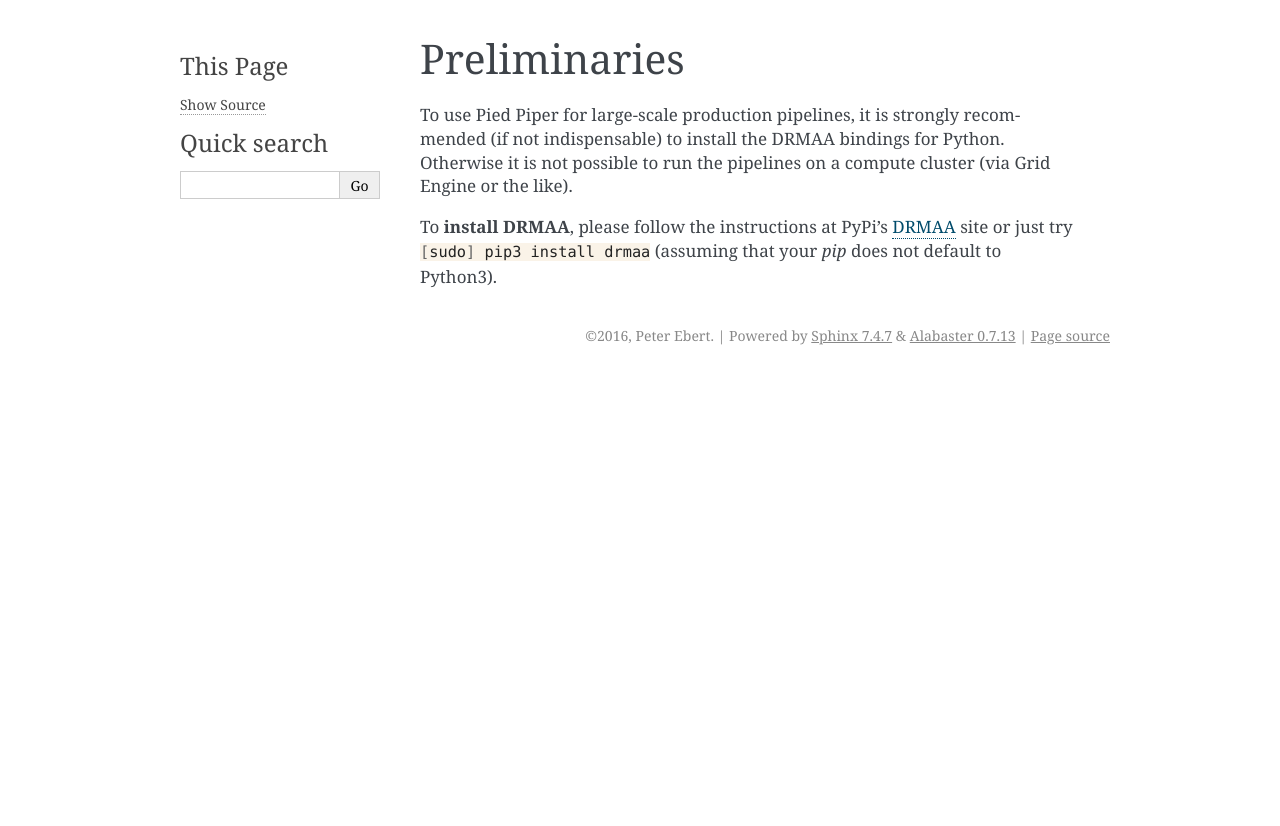
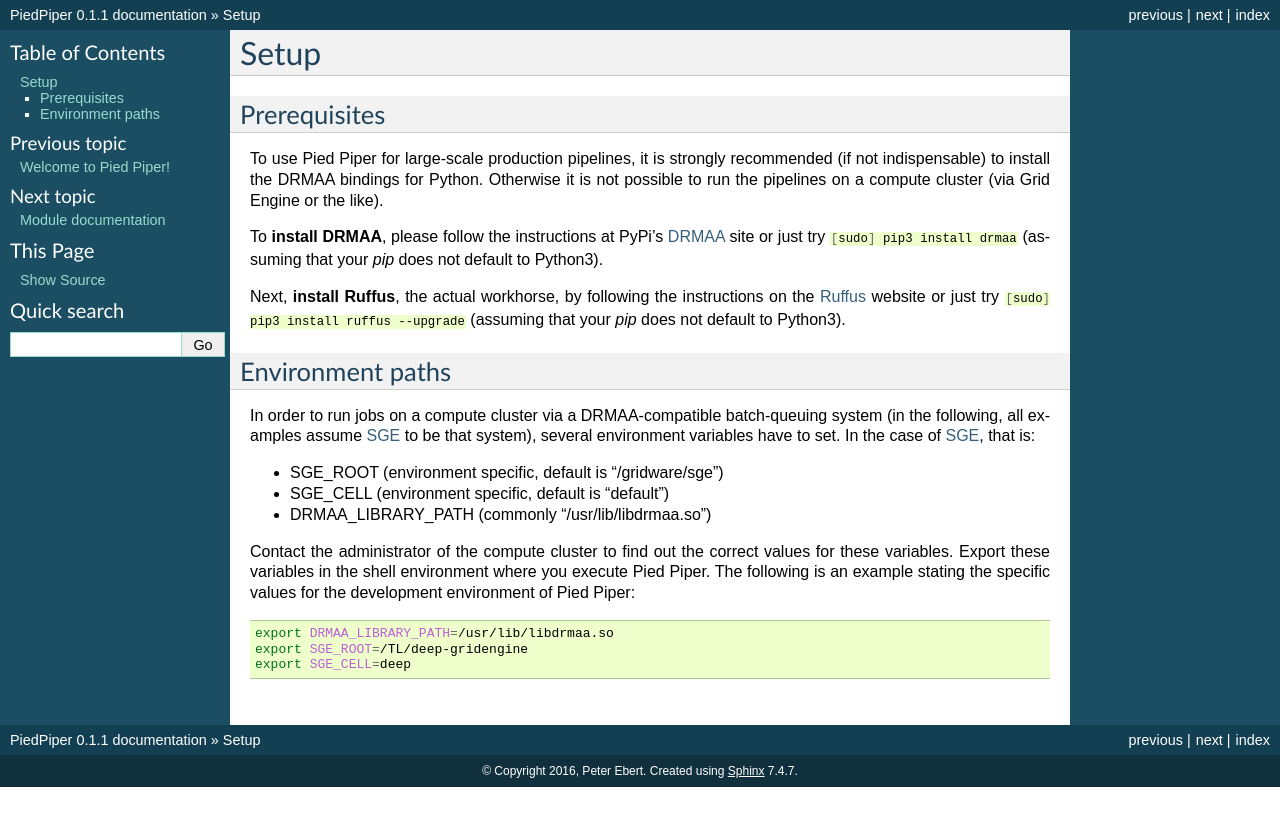
Before and after one commit to ptrebert/piedpiper, a Sphinx documentation site: the page built from docs/source/setup.rst, in a window 1280 px wide. Shown: the top 826 px of the page. Built offline with Sphinx 7.4.7, drawn with Linux system fonts in a browser that asks for light colours.

```diff
--- a/docs/source/conf.py
+++ b/docs/source/conf.py
@@ -124,7 +124,7 @@
 # The theme to use for HTML and HTML Help pages.  See the documentation for
 # a list of builtin themes.
 #
-html_theme = 'alabaster'
+html_theme = 'default'
 
 # Theme options are theme-specific and customize the look and feel of a theme
 # further.  For a list of options available for each theme, see the
--- a/docs/source/index.rst
+++ b/docs/source/index.rst
@@ -65,7 +66,7 @@
 * :ref:`search`
 
 .. _Pied Piper: http://www.piedpiper.com/
-.. _Ruffus: http://ruffus.readthedocs.io/en/latest/
+.. _Ruffus: http://www.ruffus.org.uk/
 .. _SGE: https://en.wikipedia.org/wiki/Oracle_Grid_Engine
 .. _Galaxy: https://galaxyproject.org/
 .. _CWL: http://www.commonwl.org/
--- a/docs/source/modules/syscallinterface.rst
+++ b/docs/source/modules/syscallinterface.rst
@@ -1,8 +1,9 @@
 
-Documentation of System Call Interface class
-============================================
+Class: System Call Interface
+============================
 
 .. autoclass:: piedpiper.syscallinterface.SysCallInterface
    :members:
    :undoc-members:
    :private-members:
+   :noindex:
--- a/docs/source/setup.rst
+++ b/docs/source/setup.rst
@@ -1,7 +1,10 @@
 .. role:: bash(code)
    :language: bash
 
-Preliminaries
+Setup
+=====
+
+Prerequisites
 #############
 To use Pied Piper for large-scale production pipelines, it is strongly recommended (if not indispensable) to install
 the DRMAA bindings for Python. Otherwise it is not possible to run the pipelines on a compute cluster
@@ -11,3 +14,29 @@
 or just try :bash:`[sudo] pip3 install drmaa` (assuming that your `pip` does not default to Python3).
 
 .. _DRMAA: https://pypi.python.org/pypi/drmaa/0.7.6
+
+Next, **install Ruffus**, the actual workhorse, by following the instructions on the Ruffus_ website or just try :bash:`[sudo] pip3 install ruffus --upgrade` (assuming that your `pip` does not default to Python3).
+
+.. _Ruffus: http://www.ruffus.org.uk/installation.html
+
+Environment paths
+#################
+In order to run jobs on a compute cluster via a DRMAA-compatible batch-queuing system (in the following, all examples assume SGE_ to be that system), several environment variables have to set. In the case of SGE_, that is:
+
+* SGE_ROOT (environment specific, default is "/gridware/sge")
+* SGE_CELL (environment specific, default is "default")
+* DRMAA_LIBRARY_PATH (commonly "/usr/lib/libdrmaa.so")
+
+Contact the administrator of the compute cluster to find out the correct values for these variables. Export these variables in the shell environment where you execute Pied Piper. The following is an example stating the specific values for the development environment of Pied Piper:
+
+.. code-block:: bash
+
+   export DRMAA_LIBRARY_PATH=/usr/lib/libdrmaa.so
+   export SGE_ROOT=/TL/deep-gridengine
+   export SGE_CELL=deep
+
+
+
+
+
+.. _SGE: https://en.wikipedia.org/wiki/Oracle_Grid_Engine
```
Also changed, not shown: other parts of docs/source/index.rst (+2 -1 lines), docs/source/modules.rst (added, +8 -0 lines), docs/source/modules/jobfunctions.rst (added, +9 -0 lines), docs/source/modules/syscalls.rst (added, +9 -0 lines), 1 other file.
